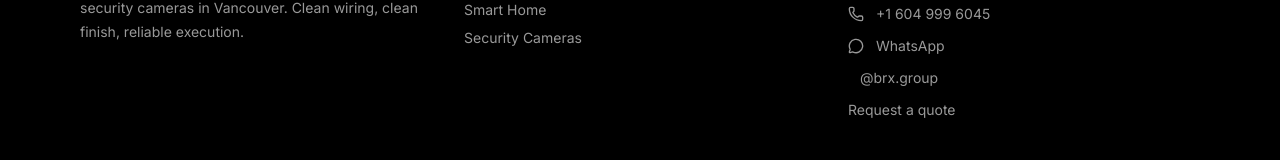
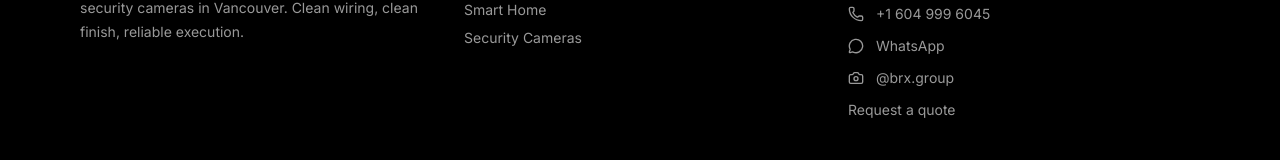
Before and after one commit to minepourbehzad-hub/brx-site, a Next.js app: page / in a window 1280 px wide. Shown: the part 3677-3837 px from the top of the page. Built offline with nearby package versions, Linux system fonts and the light colour scheme.

Commit message:
update footer

```diff
--- a/app/components/SiteFooter.tsx
+++ b/app/components/SiteFooter.tsx
@@ -89,7 +89,7 @@ export default function SiteFooter() {
                 target="_blank"
                 rel="noreferrer"
               >
-                <camera size={16} />
+                <Camera size={16} />
                 @brx.group
               </a>
 
```
